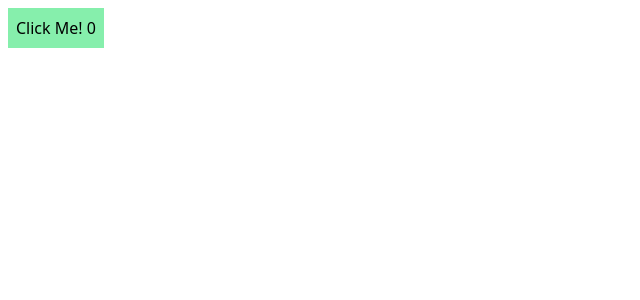
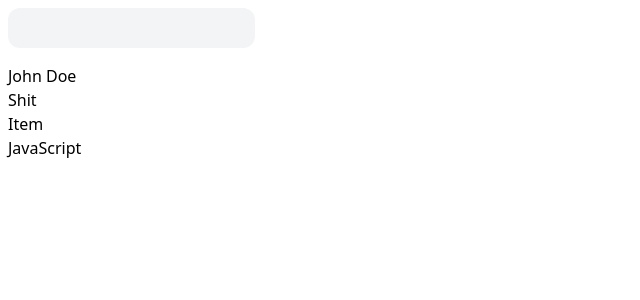
Before and after one commit to mrCodeScripts/DEV_WORK, a React (Vite) app: page / in a window 1280 px wide. Shown: the top 300 px of the page, without its empty margins (0-640 px from the left). Built offline with nearby package versions, Linux system fonts and the light colour scheme.

Commit message:
finished lerning useTransition hook in reactjs

```diff
--- a/src/App.jsx
+++ b/src/App.jsx
@@ -21,6 +21,7 @@
 import TryImperativeHandle from "./Examples/ReactJS_Hooks/UseImperativeHandle";
 import TryUseLayoutEffect from "./Examples/ReactJS_Hooks/UseLayoutEffect";
 import TryUsedID from "./Examples/ReactJS_Hooks/UseId";
+import TryUseTransition from "./Examples/ReactJS_Hooks/UseTransition";
 
 export default function App() {
   return (
@@ -48,7 +49,8 @@
       {/* <TryImperativeHandle /> */}
       {/* <TryUseLayoutEffect /> */}
       {/* <TryUsedID /> */}
-      <TryUseState />
+      {/* <TryUseState /> */}
+      <TryUseTransition />
     </>
   );
 }
--- /dev/null
+++ b/src/Examples/ReactJS_Hooks/UseTransition.jsx
@@ -0,0 +1,92 @@
+import { useState, useTransition } from "react"
+
+function FilterList ({items}) {
+  const [query, setQuery] = useState("");
+  const [filtered, setFiltered] = useState(items);
+  const [isPending, startTransition] = useTransition();
+  const queryHandler = (e) => {
+    const v = e.target.value;
+    setQuery(v);
+
+    startTransition(async () => {
+      // simulate fetching or feltering data
+      const filter = items.filter(item => item.toLowerCase().includes(v.toLowerCase()));
+      await new Promise(res => setTimeout(res, 1000));
+      setFiltered(filter);
+    });
+  };
+
+  return (
+    <>
+      <input
+        type="text"
+        className="p-2 m-2 bg-gray-100 rounded-xl text-gray-900"
+        onInput={queryHandler}
+      />
+      <div
+        className="p-2 flex flex-col gap2"
+      >
+        {isPending ? "Pending..." : filtered.map((v, i) => <span key={i}>{v}</span>)}
+      </div>
+    </>
+  )
+}
+
+export default function TryUseTransition () {
+  return (
+    <>
+      <FilterList items={[
+        "John Doe",
+        "Shit",
+        "Item",
+        "JavaScript"
+      ]} />
+    </>
+  )
+}
+
+/*
+  useTransition() - React Hook for managing non-urgent UI updates (Concurrent Mode)
+
+  Purpose:
+  - Allows you to mark certain state updates as "transitions" (non-urgent)
+    so that React can keep the UI responsive while rendering heavy updates.
+  - Keeps urgent interactions (typing, clicking buttons) instant.
+  - Commonly used for search bars, live filtering, lazy-loading heavy components,
+    large tables, charts, and any expensive UI rendering.
+
+  Syntax:
+  const [isPending, startTransition] = useTransition();
+    - isPending: boolean indicating whether the transition is still in progress
+    - startTransition(callback): wrap your non-urgent state updates inside this function
+
+  Mechanics:
+  1. React schedules the updates inside startTransition as low-priority.
+  2. Urgent updates (typing, clicks) take priority and render immediately.
+  3. Low-priority updates continue rendering in the background.
+  4. isPending can be used to show feedback (e.g., loading spinners) during the transition.
+
+  Key Points / Best Practices:
+  - Use startTransition for any updates that are expensive or could block the UI.
+    Examples: filtering large lists, updating heavy components, lazy-loaded content.
+  - Urgent updates (like input values, button clicks) should remain outside startTransition.
+  - Often combined with React.lazy and Suspense for lazy-loading large components
+    without freezing the UI.
+  - Perfect for accessibility-friendly, responsive UIs where smoothness is critical.
+  - Helps maintain "instant feedback" UX even when rendering multiple heavy elements.
+
+  Example Use Cases:
+  1. Search Bars / Live Filters:
+     - Typing stays instant while filtering thousands of items happens in the background.
+  2. Lazy-loading Components:
+     - Heavy dashboards, charts, or tables can render without freezing the page.
+  3. Tooltips / Expensive UI Updates:
+     - Non-critical UI updates can be deferred without blocking user interaction.
+
+  Summary:
+  - useTransition separates urgent vs non-urgent work.
+  - Improves perceived performance of complex or heavy UI.
+  - Must still handle JS logic to actually update the DOM; useTransition only
+    tells React which updates can be lower priority.
+  - Combine with isPending to provide user feedback during transitions.
+*/
```
Also changed, not shown: src/Examples/ReactJS_Hooks/UseId.jsx (+45 -0 lines).
